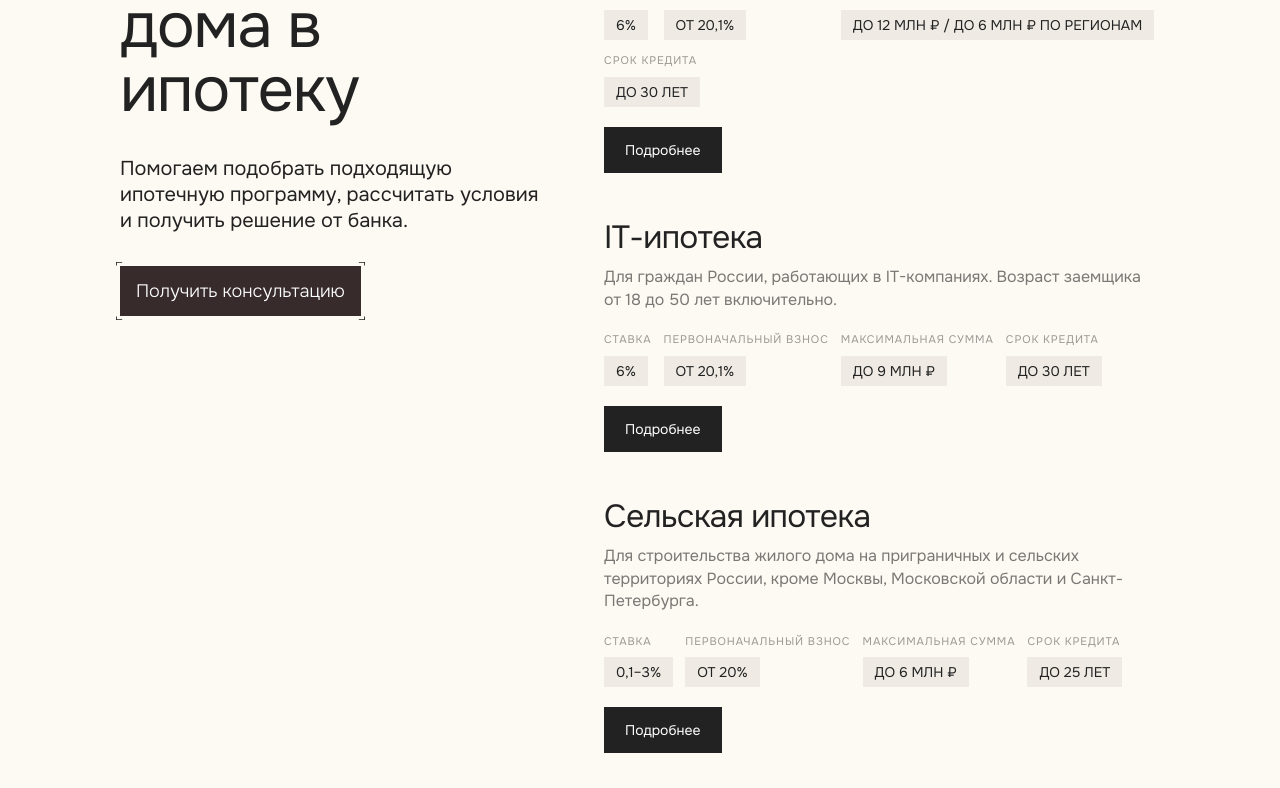
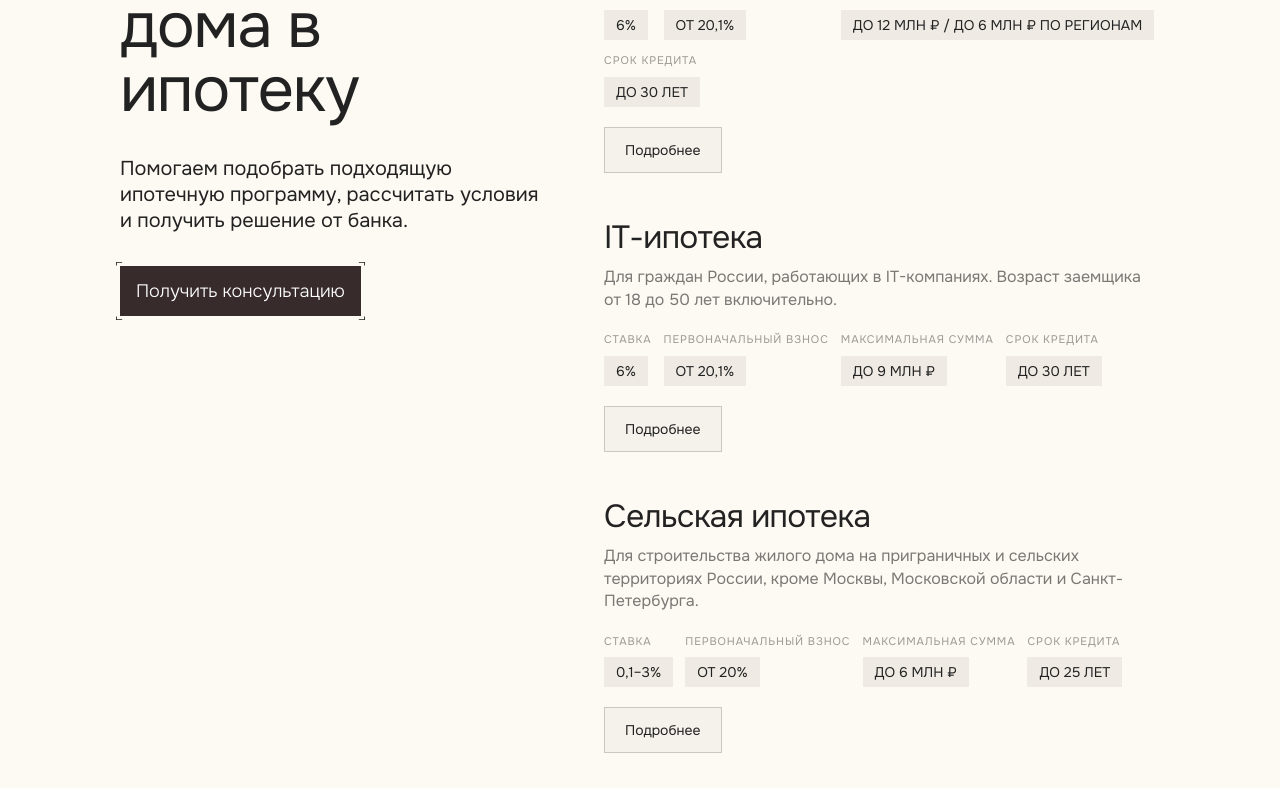
Before and after one commit to Kapustin-Team/sdach.ru, a Next.js app: page / in a window 1280 px wide. Shown: the part 3032-3820 px from the top of the page. Built offline with nearby package versions, Linux system fonts and the light colour scheme; no server answers.

Commit message:
Adjust mortgage details button style

```diff
--- a/src/components/blocks/Mortgage.tsx
+++ b/src/components/blocks/Mortgage.tsx
@@ -140,7 +140,7 @@ export default function Mortgage({
                       <button
                         type="button"
                         onClick={() => setExpandedProgram(isExpanded ? null : program.title)}
-                        className="inline-flex items-center justify-center border border-dark bg-dark px-5 py-3 font-sans text-sm text-white transition-colors hover:bg-transparent hover:text-dark"
+                        className="inline-flex items-center justify-center border border-dark/20 bg-[#F5F2EC] px-5 py-3 font-sans text-sm text-dark transition-colors hover:bg-[#ECE6DD]"
                       >
                         {isExpanded ? 'Скрыть подробности' : 'Подробнее'}
                       </button>
```
